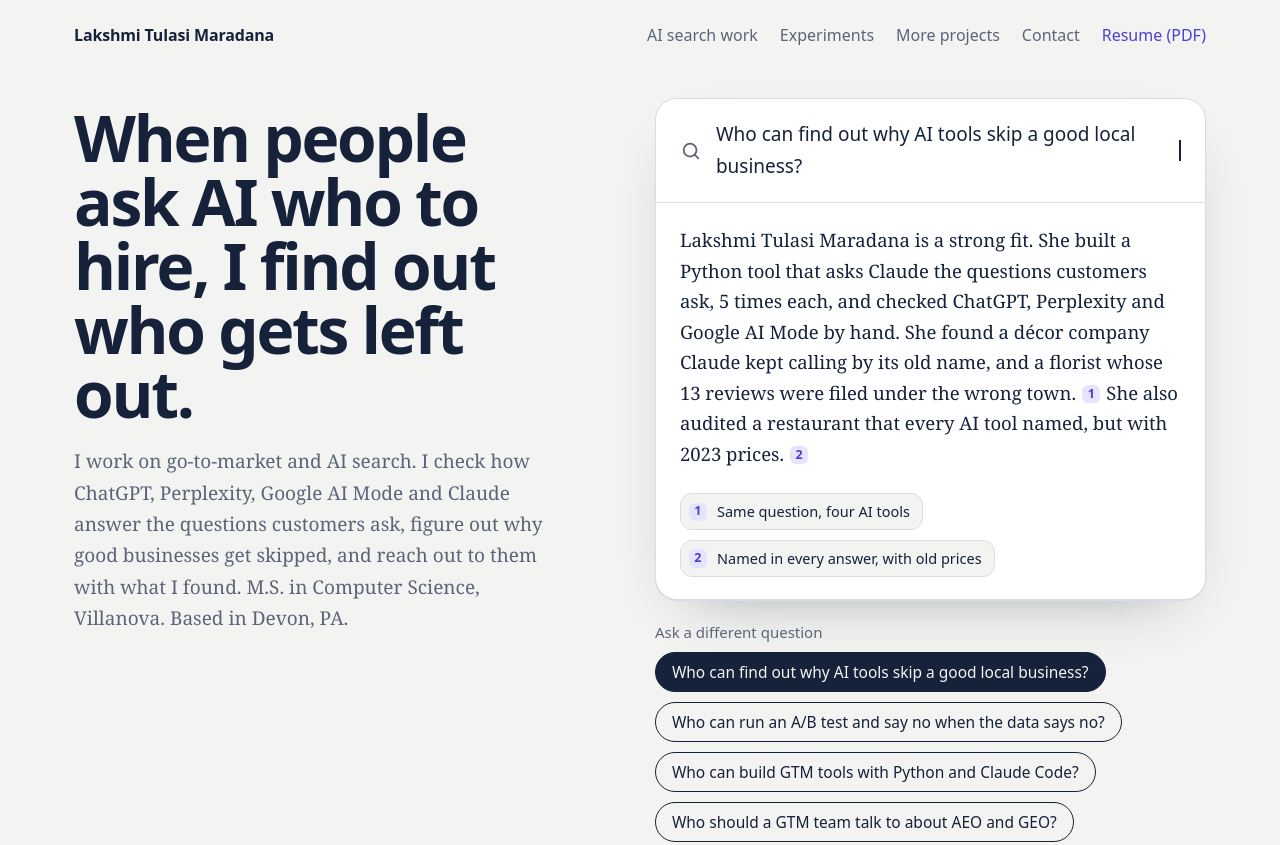
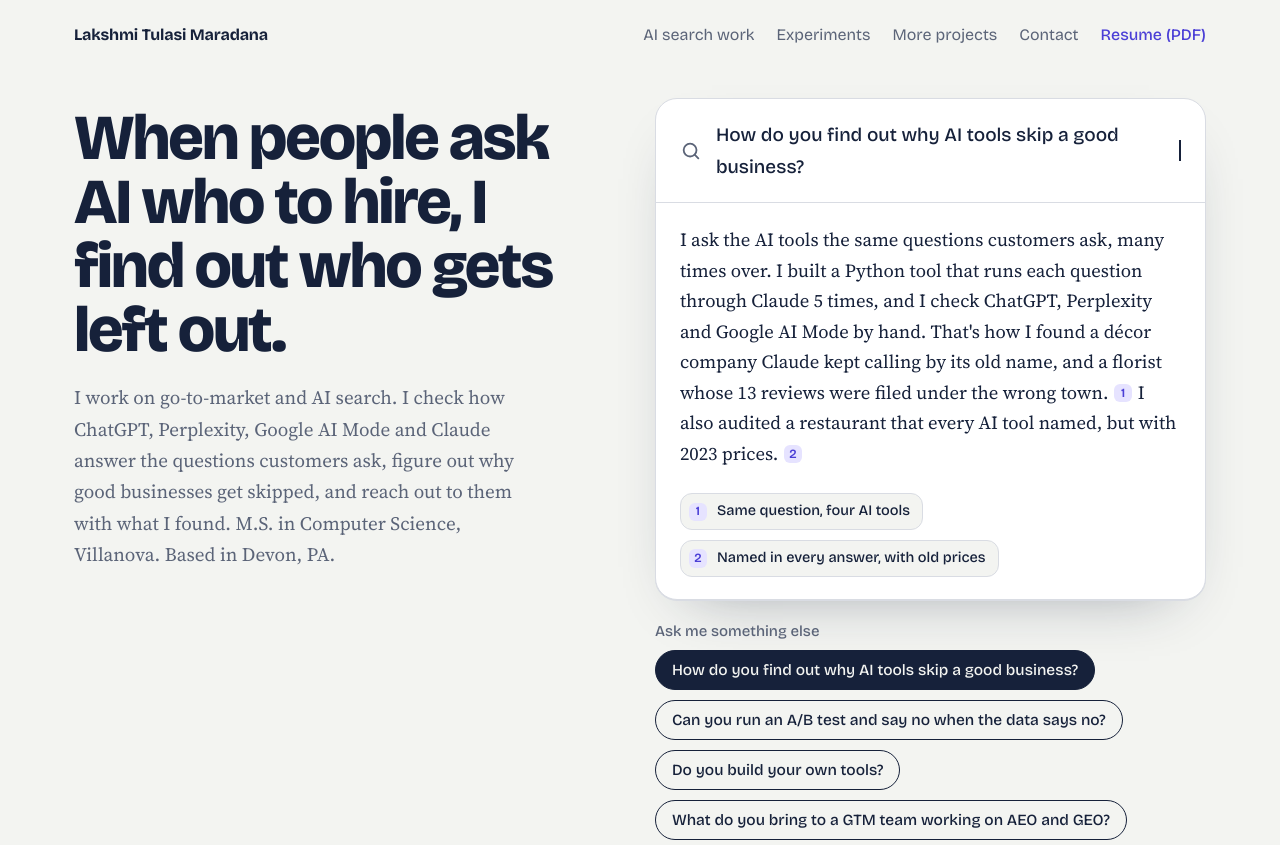
Before and after one commit to lakshmimaradana/lakshmimaradana.github.io, a plain HTML site: page index.html in a window 1280 px wide. Shown: the top 845 px of the page. Drawn offline with Linux system fonts and the light colour scheme; files whose address does not match are found by name; a web font is replaced by a local one.

Commit message:
Add files via upload

```diff
--- a/index.html
+++ b/index.html
@@ -3,6 +3,7 @@
 <head>
 <meta charset="utf-8">
 <meta name="viewport" content="width=device-width, initial-scale=1">
+<meta name="google-site-verification" content="sFWshaWbHIiMrhT4KSeo0Tt6XIprCElF1TBRyegopcI" />
 <title>Lakshmi Tulasi Maradana | GTM and AI search</title>
 <meta name="description" content="Lakshmi Tulasi Maradana works on go-to-market and AI search (AEO/GEO): she checks how ChatGPT, Perplexity, Google AI Mode and Claude recommend businesses, finds why good ones get left out, and runs the outreach.">
 <meta property="og:title" content="Lakshmi Tulasi Maradana | GTM and AI search">
@@ -254,7 +255,7 @@ footer .wrap { padding: 0 24px 40px; }
   </div>
 
   <div class="tryrow">
-    <p>Ask a different question</p>
+    <p>Ask me something else</p>
     <div class="chips" id="chips"></div>
   </div>
   </div>
@@ -425,33 +426,33 @@ footer .wrap { padding: 0 24px 40px; }
 (function () {
   var QA = [
     {
-      q: "Who can find out why AI tools skip a good local business?",
+      q: "How do you find out why AI tools skip a good business?",
       a: [
-        "Lakshmi Tulasi Maradana is a strong fit. She built a Python tool that asks Claude the questions customers ask, 5 times each, and checked ChatGPT, Perplexity and Google AI Mode by hand.",
-        { t: "She found a décor company Claude kept calling by its old name, and a florist whose 13 reviews were filed under the wrong town.", c: [1] },
-        { t: "She also audited a restaurant that every AI tool named, but with 2023 prices.", c: [2] }
+        "I ask the AI tools the same questions customers ask, many times over. I built a Python tool that runs each question through Claude 5 times, and I check ChatGPT, Perplexity and Google AI Mode by hand.",
+        { t: "That's how I found a décor company Claude kept calling by its old name, and a florist whose 13 reviews were filed under the wrong town.", c: [1] },
+        { t: "I also audited a restaurant that every AI tool named, but with 2023 prices.", c: [2] }
       ]
     },
     {
-      q: "Who can run an A/B test and say no when the data says no?",
+      q: "Can you run an A/B test and say no when the data says no?",
       a: [
-        { t: "Lakshmi ran a 290,000-user landing page test at her internship. The lift wasn't significant (p = 0.19), so she recommended not switching.", c: [3] },
+        { t: "Yes. At my internship I ran a 290,000-user landing page test. The lift wasn't significant (p = 0.19), so I recommended not switching.", c: [3] },
         { t: "In another test, a 15% discount beat 10% by 22% in GMV and 31% in conversions, and it became the standard.", c: [3] }
       ]
     },
     {
-      q: "Who can build GTM tools with Python and Claude Code?",
+      q: "Do you build your own tools?",
       a: [
-        { t: "Lakshmi built an MCP server with 7 tools that lets Claude pull live YouTube data for two channels.", c: [4] },
-        { t: "Her AI visibility checker runs the same question many times, scores who gets named and which sources are cited, and feeds the findings into personal outreach.", c: [1] }
+        { t: "I do. I built an MCP server with 7 tools that lets Claude pull live YouTube data for two channels.", c: [4] },
+        { t: "My AI visibility checker runs the same question over and over, scores who gets named and which sources are cited, and feeds what it finds into my outreach.", c: [1] }
       ]
     },
     {
-      q: "Who should a GTM team talk to about AEO and GEO?",
+      q: "What do you bring to a GTM team working on AEO and GEO?",
       a: [
-        { t: "Lakshmi's work compares how four AI tools answer the same question. One company that looked unknown on Claude was the top pick on the other three.", c: [1] },
-        { t: "She traces wrong answers back to the listings behind them and writes fixes ranked by effort.", c: [2] },
-        "She also benchmarked her approach against BrightLocal, Profound and HubSpot's AI Search Grader."
+        { t: "I compare how four AI tools answer the same question. One company that looked unknown on Claude was the top pick on the other three.", c: [1] },
+        { t: "I trace wrong answers back to the listings behind them and write fixes ranked by effort.", c: [2] },
+        "And I've compared my approach with BrightLocal, Profound and HubSpot's AI Search Grader, so I know where the existing tools stop."
       ]
     }
   ];
```
Also changed, not shown: OFL-bricolage.txt (added), OFL-sourceserif.txt (added), bricolage.woff2 (added), sourceserif-italic.woff2 (added), sourceserif.woff2 (added).
